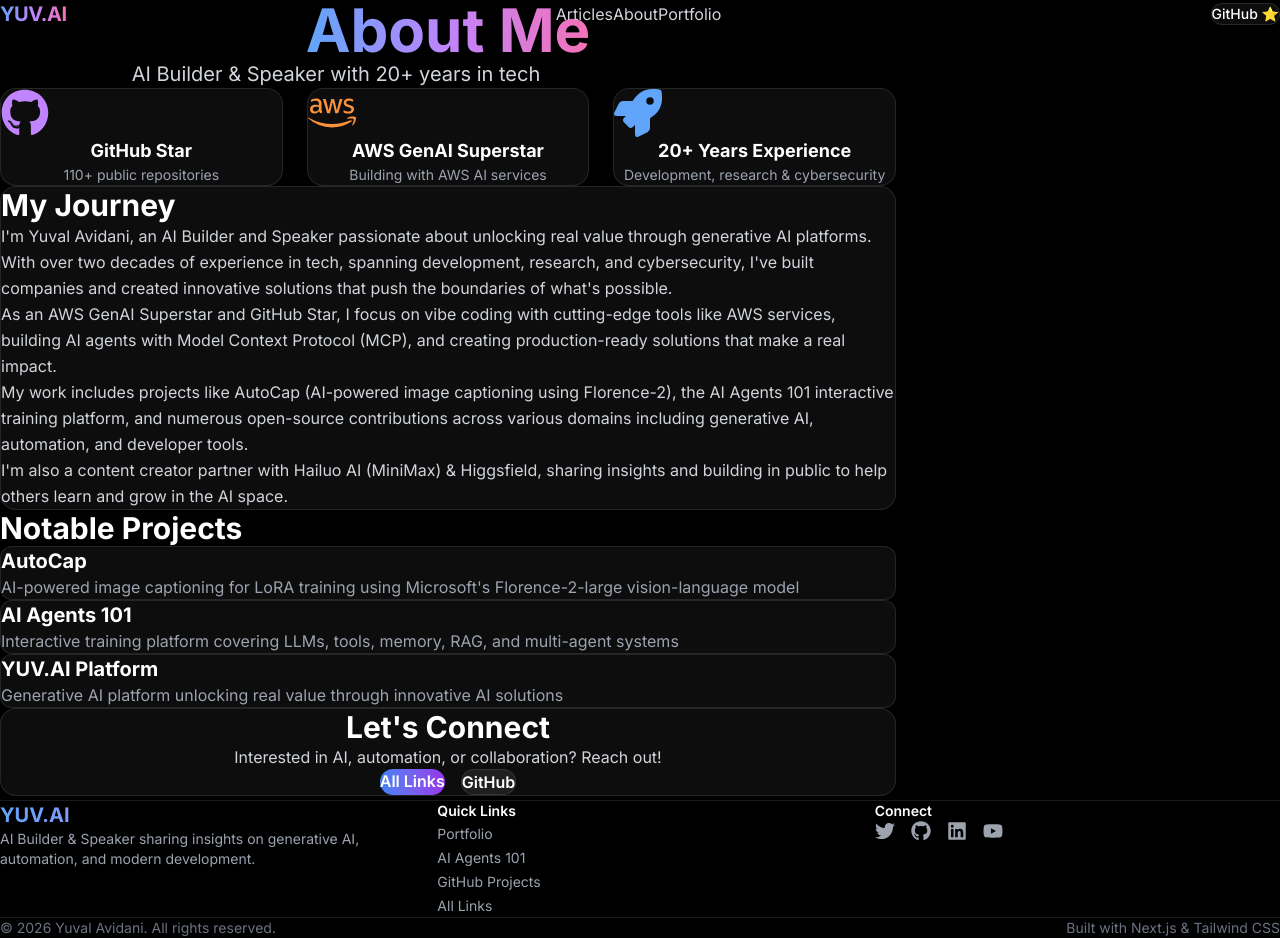
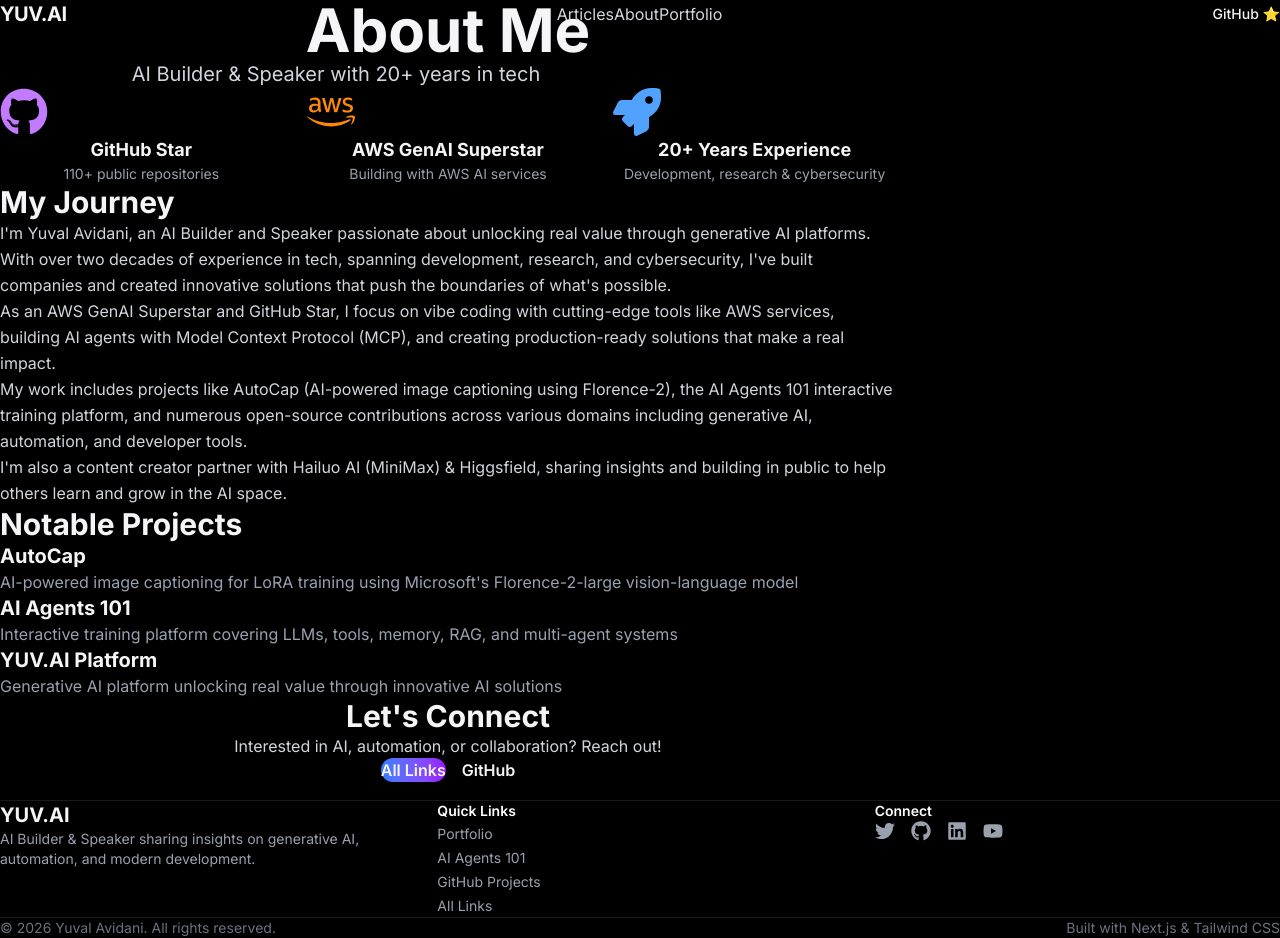
Before and after one commit to hoodini/eng-blog, a Next.js app: page /about in a window 1280 px wide. Built offline with nearby package versions, Linux system fonts and the light colour scheme.

Commit message:
Update CSS with Apple-style theme

```diff
--- a/app/globals.css
+++ b/app/globals.css
@@ -5,19 +5,17 @@
   --color-background: #000000;
   --color-foreground: #ffffff;
 
-  /* Extended color palette */
-  --color-blue-400: #60a5fa;
-  --color-blue-500: #3b82f6;
-  --color-blue-600: #2563eb;
-  --color-purple-400: #c084fc;
-  --color-purple-500: #a855f7;
-  --color-purple-600: #9333ea;
-  --color-pink-400: #f472b6;
-  --color-pink-600: #db2777;
-  --color-orange-400: #fb923c;
-  --color-gray-300: #d1d5db;
-  --color-gray-400: #9ca3af;
-  --color-gray-500: #6b7280;
+  /* Premium Apple-Style Palette */
+  --color-accent: #0071e3; /* Apple Blue */
+  --color-secondary: #86868b;
+  --color-surface: #1d1d1f;
+  --color-surface-hover: #2d2d2f;
+}
+
+:root {
+  --background: #000000;
+  --foreground: #f5f5f7;
+  --card-bg: #1d1d1f;
 }
 
 * {
@@ -27,35 +25,33 @@
 }
 
 body {
-  color: #ffffff;
-  background: #000000;
-  font-family: var(--font-inter), -apple-system, BlinkMacSystemFont, "Segoe UI", Roboto, sans-serif;
+  color: var(--foreground);
+  background: var(--background);
+  font-family: var(--font-inter), -apple-system, BlinkMacSystemFont, "SF Pro Text", "Segoe UI", Roboto, sans-serif;
   -webkit-font-smoothing: antialiased;
   -moz-osx-font-smoothing: grayscale;
+  line-height: 1.5;
 }
 
-/* Custom utility classes */
-.gradient-text {
-  background: linear-gradient(to right, #60a5fa, #c084fc, #f472b6);
-  -webkit-background-clip: text;
-  background-clip: text;
-  color: transparent;
+/* Typography Utilities */
+.tracking-tight-custom {
+  letter-spacing: -0.02em;
 }
 
-.glass-effect {
-  background: rgba(255, 255, 255, 0.05);
-  backdrop-filter: blur(12px);
-  -webkit-backdrop-filter: blur(12px);
-  border: 1px solid rgba(255, 255, 255, 0.1);
+/* Subtle Glass Effect */
+.glass-panel {
+  background: rgba(29, 29, 31, 0.7);
+  backdrop-filter: blur(20px);
+  -webkit-backdrop-filter: blur(20px);
+  border-bottom: 1px solid rgba(255, 255, 255, 0.1);
 }
 
-.hover-lift {
-  transition: all 0.3s ease;
+.card-hover {
+  transition: transform 0.3s cubic-bezier(0.4, 0, 0.2, 1), background-color 0.3s ease;
 }
 
-.hover-lift:hover {
-  transform: translateY(-4px);
-  box-shadow: 0 25px 50px -12px rgba(0, 0, 0, 0.5);
+.card-hover:hover {
+  transform: scale(1.02);
 }
 
 html {
@@ -63,40 +59,42 @@
 }
 
 ::-webkit-scrollbar {
-  width: 10px;
+  width: 8px;
 }
 
 ::-webkit-scrollbar-track {
-  background: #0a0a0a;
+  background: transparent;
 }
 
 ::-webkit-scrollbar-thumb {
-  background: #333;
-  border-radius: 5px;
+  background: #424245;
+  border-radius: 4px;
 }
 
 ::-webkit-scrollbar-thumb:hover {
-  background: #555;
+  background: #6e6e73;
 }
 
 ::selection {
-  background: rgba(99, 102, 241, 0.3);
+  background: #0071e3;
   color: white;
 }
 
-/* Ensure prose styles work */
+/* Prose for Content */
 .prose {
-  color: #d1d5db;
+  color: #a1a1a6;
   max-width: 65ch;
+  line-height: 1.7;
 }
 
 .prose :where(h1, h2, h3, h4, h5, h6) {
-  color: #ffffff;
-  font-weight: 700;
+  color: #f5f5f7;
+  font-weight: 600;
+  letter-spacing: -0.015em;
 }
 
 .prose :where(a) {
-  color: #60a5fa;
+  color: #2997ff;
   text-decoration: none;
 }
 
@@ -105,37 +103,40 @@
 }
 
 .prose :where(strong) {
-  color: #ffffff;
+  color: #f5f5f7;
   font-weight: 600;
 }
 
 .prose :where(code) {
-  color: #c084fc;
-  background: rgba(255, 255, 255, 0.05);
-  padding: 0.125rem 0.25rem;
-  border-radius: 0.25rem;
+  color: #f5f5f7;
+  background: #333336;
+  padding: 0.125rem 0.375rem;
+  border-radius: 0.375rem;
+  font-size: 0.875em;
 }
 
 .prose :where(pre) {
-  background: rgba(255, 255, 255, 0.05);
-  border: 1px solid rgba(255, 255, 255, 0.1);
+  background: #1d1d1f;
+  border: 1px solid #424245;
+  border-radius: 0.75rem;
 }
 
 .prose :where(blockquote) {
-  border-left: 4px solid #9333ea;
-  background: rgba(255, 255, 255, 0.05);
-  padding: 0.25rem 0;
+  border-left: 4px solid #424245;
+  padding-left: 1rem;
+  font-style: italic;
+  color: #86868b;
 }
 
 .prose :where(img) {
-  border-radius: 0.75rem;
-  box-shadow: 0 25px 50px -12px rgba(0, 0, 0, 0.5);
+  border-radius: 12px;
+  box-shadow: 0 4px 24px rgba(0, 0, 0, 0.2);
 }
 
 .prose :where(ul, ol) {
-  color: #d1d5db;
+  padding-left: 1.5rem;
 }
 
 .prose :where(li)::marker {
-  color: #c084fc;
+  color: #6e6e73;
 }
```
